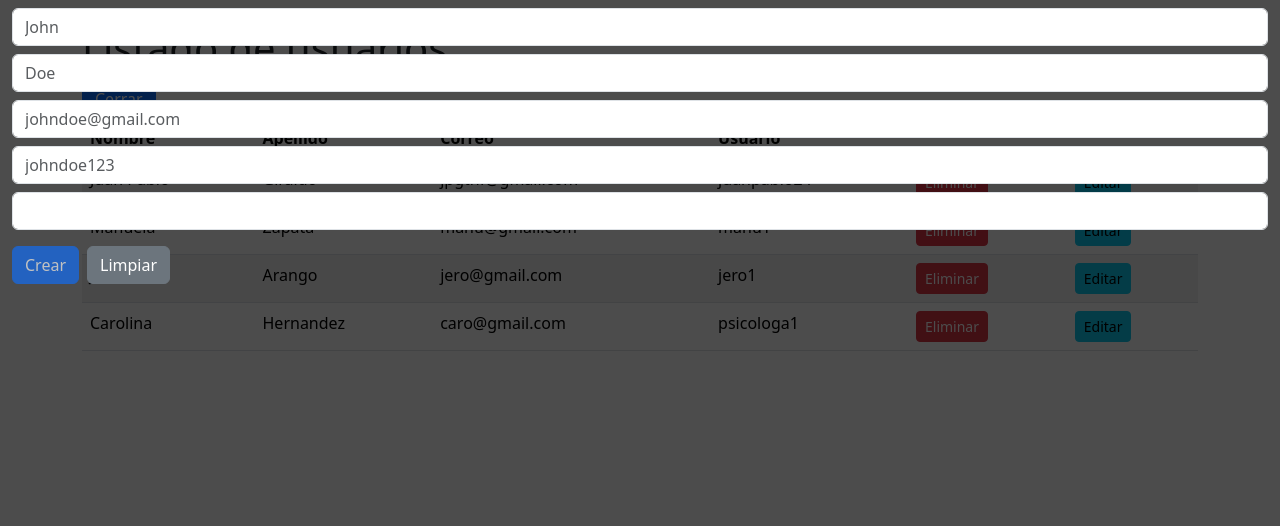
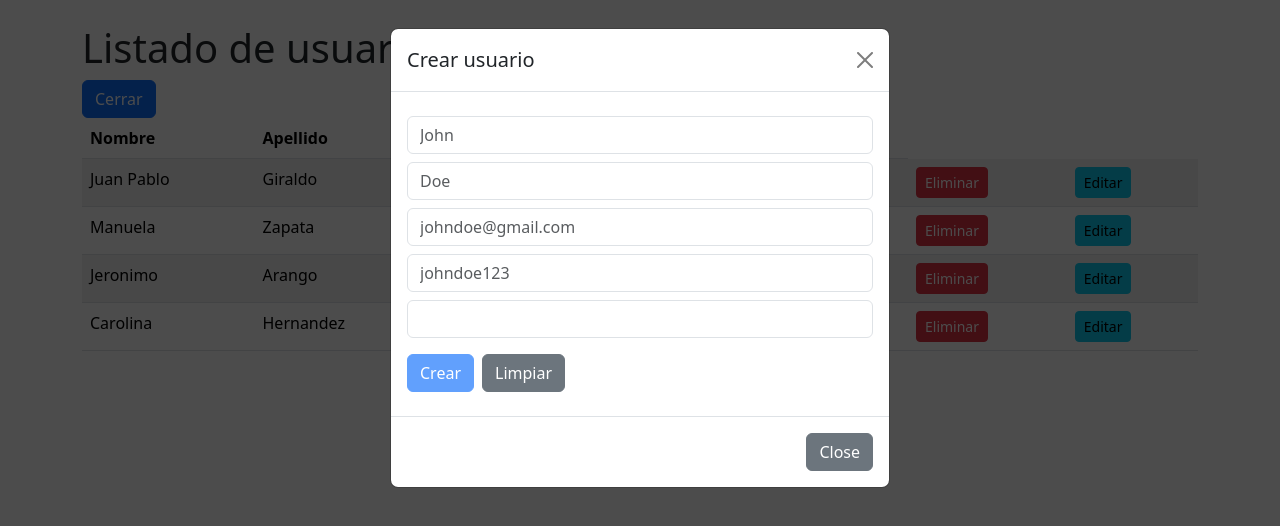
Before and after one commit to JuanPabaz/user-app, an Angular app: page / in a window 1280 px wide. Both pictures are taken after a click on the button "Crear usuario". Shown: the top 526 px of the page. Built offline with nearby package versions, Linux system fonts and the light colour scheme.

Commit message:
feat: add open and closing functionality

```diff
--- a/src/app/components/user-form/user-form.component.html
+++ b/src/app/components/user-form/user-form.component.html
@@ -1,3 +1,16 @@
+<div class="modal" tabindex="-1" style="display: block;">
+    <div class="modal-dialog">
+      <div class="modal-content">
+        <div class="modal-header">
+          <h5 class="modal-title">{{(user.id > 0) ? 'Editar usuario': 'Crear usuario'}}</h5>
+          <button
+          type="button"
+          class="btn-close"
+          data-bs-dismiss="modal"
+          aria-label="Close"
+          (click)="onShowForm()"></button>
+        </div>
+        <div class="modal-body">
             <form (ngSubmit)="onSubmit(userForm)" #userForm="ngForm">
                 <div>
                     <input
@@ -117,3 +130,14 @@
                     </button>
                 </div>
             </form>
+        </div>
+        <div class="modal-footer">
+          <button
+          type="button"
+          class="btn btn-secondary"
+          data-bs-dismiss="modal"
+          (click)="onShowForm()">Close</button>
+        </div>
+      </div>
+    </div>
+  </div>
--- a/src/app/components/user-form/user-form.component.ts
+++ b/src/app/components/user-form/user-form.component.ts
@@ -12,6 +12,7 @@
   @Input() user: User = new User();
 
   @Output() newUserEventEmitter: EventEmitter<User> = new EventEmitter();
+  @Output() showFormEventEmitter: EventEmitter<User> = new EventEmitter();
 
   constructor(){
     this.user = new User();
@@ -32,4 +33,8 @@
     userForm.resetForm();
   }
 
+  onShowForm(){
+    this.showFormEventEmitter.emit();
+  }
+
 }
```
Lines whose indentation alone changed are shown as unchanged.
